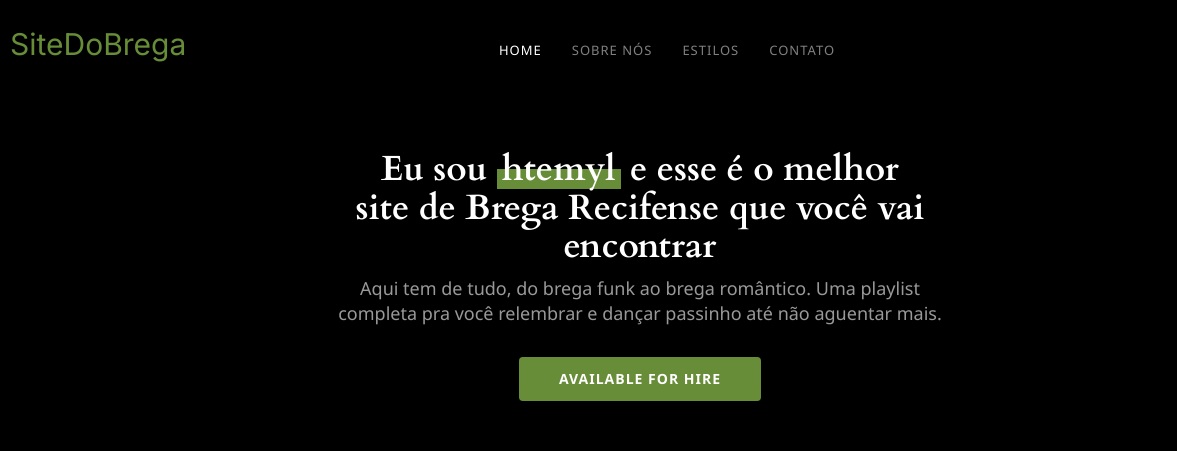
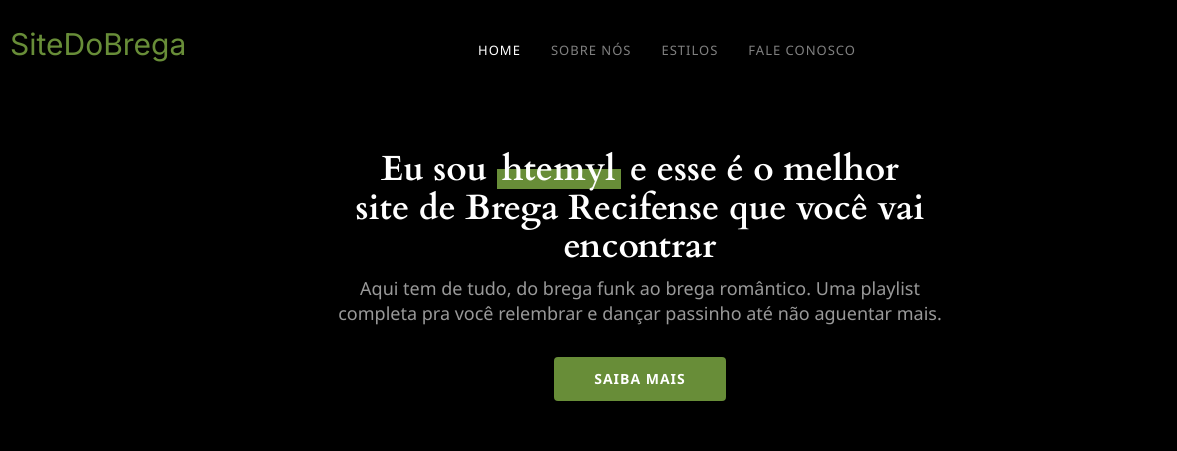
Before and after one commit to emmillylins/SitedoBrega, a website: page index.html in a window 1280 px wide. Shown: the top 451 px of the page, 0-1177 px from the left. Drawn offline with nearby package versions, Linux system fonts and the light colour scheme; files whose address does not match are found by name.

Commit message:
Update index.html

```diff
--- a/index.html
+++ b/index.html
@@ -1,5 +1,5 @@
 <!DOCTYPE html>
-<html lang="en">
+<html lang="pt-br">
 
 <head>
   <meta charset="utf-8">
@@ -39,7 +39,7 @@
               <li><a href="#">DasAntigas</a></li>
             </ul>
           </li>
-          <li><a href="contact.html">Contato</a></li>
+          <li><a href="contact.html">Fale conosco</a></li>
         </ul>
       </nav><!-- .navbar -->
 
@@ -59,7 +59,7 @@
       <div class="text">
           <h2>Eu sou <span>htemyl</span> e esse é o melhor site de Brega Recifense que você vai encontrar</h2>
           <p>Aqui tem de tudo, do brega funk ao brega romântico. Uma playlist completa pra você relembrar e dançar passinho até não aguentar mais.</p>
-          <a href="contact.html" class="btn-get-started">Available for hire</a>
+          <a href="contact.html" class="btn-get-started">Saiba mais</a>
       </div>
     </div>
   </section><!-- End about Section -->
```
